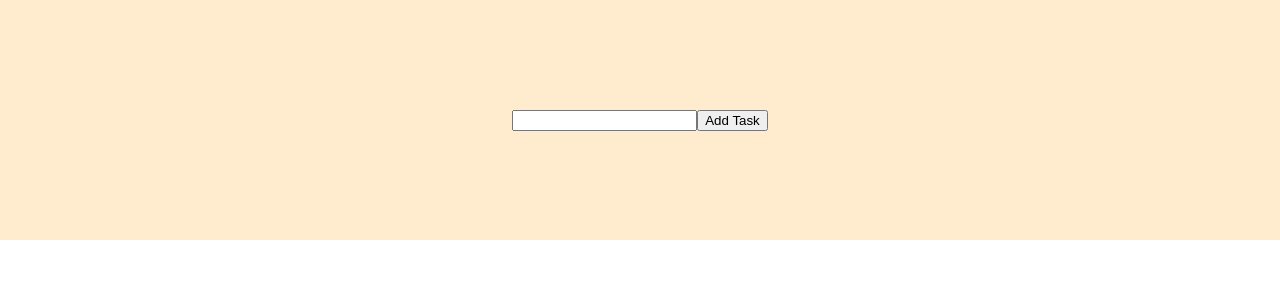
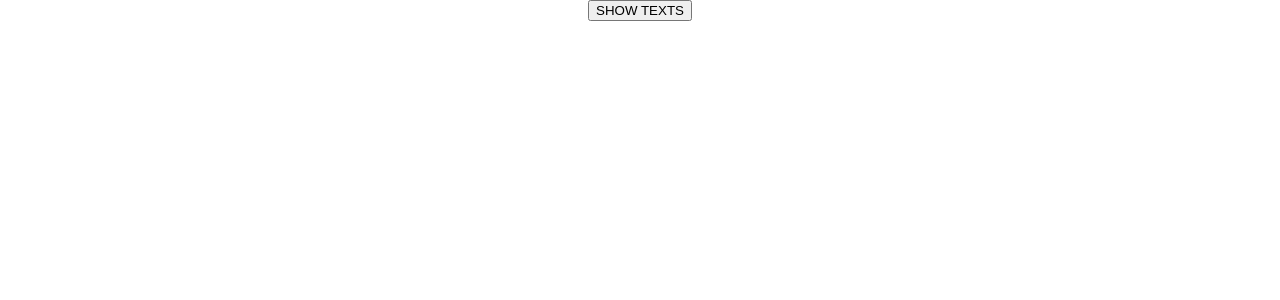
Before and after one commit to RodicaNegura/to-do-list-react, a React (Create React App) app: page / in a window 1280 px wide. Shown: the top 300 px of the page. Built offline with nearby package versions, Linux system fonts and the light colour scheme.

Commit message:
Component Lifecycle | UseEffect

```diff
--- a/src/App.js
+++ b/src/App.js
@@ -1,72 +1,19 @@
 import './App.css';
 import { useState } from 'react';
-import  {Task } from '../src/task';
+import  { Text } from '../src/text';
 
 function App() {
-
-    const [todoList, setTodoList] = useState([]);
-    const [newTask, setNewTask] = useState("");
-
-
-    const handleChange = (event) => {
-      setNewTask(event.target.value);
-    };
-
-    const addTask = () => {
-      const task = {
-        id: todoList.length === 0 ? 1 : todoList[todoList.length - 1].id + 1,
-        taskName: newTask,
-        complted: false,
-      };
-
-      setTodoList([...todoList, task]);
-    };
-
-    const deleteTask = (id) => {
-      // const newTodoList = todoList.filter((task) => {
-      //   // if (task === taskName) {
-      //   //   return false
-      //   // } else {
-      //   //   return true
-      //   // }
-      //   return task !== taskName;
-      // });
-
-      // all this can be write like down below
-
-      setTodoList(todoList.filter((task) => task.id !== id));
-    };
-
-    const completeTask = (id) => {
-      setTodoList ( todoList.map((task) => {
-          if (task.id === id) {
-            return { ...task, complted: true };
-          } else {
-            return task;
-          }
-        })
-      );
-    }
+ const [showText, setShowText] = useState(false);
 
   return (
     <div className="App">
-      <div className='addTask'>
-        <input onChange={handleChange}/>
-        <button onClick={addTask}>Add Task</button>
-      </div>
-      <div className='list'>
-        {todoList.map((task) => {
-          return(
-            <Task
-              taskName={task.taskName}
-              id={task.id}
-              complted={task.complted}
-              deleteTask={deleteTask}
-              completeTask={completeTask}
-            />
-          );
-        })}
-      </div>
+      <button onClick={() => {
+          setShowText(!showText);
+        }}
+      >
+        SHOW TEXTS
+      </button>
+      {showText && <Text />}
     </div>
   );
 }
--- /dev/null
+++ b/src/text.js
@@ -0,0 +1,24 @@
+import React from "react";
+import { useState, useEffect } from "react";
+
+export const Text = () => {
+  const [text, setText] = useState("");
+
+  useEffect(() => {
+    console.log("COMPONENT MOUNTED")
+    return () => {
+      console.log("COMPONENT UNMOUNTED")
+    };
+  }, []);
+
+  return (
+    <div>
+      <input onChange={(event) => {
+          setText(event.target.valeu);
+        }}
+      />
+      <h1>{text}</h1>
+    </div>
+
+  )
+}
```
